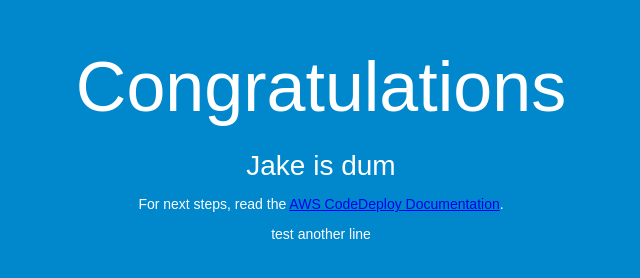
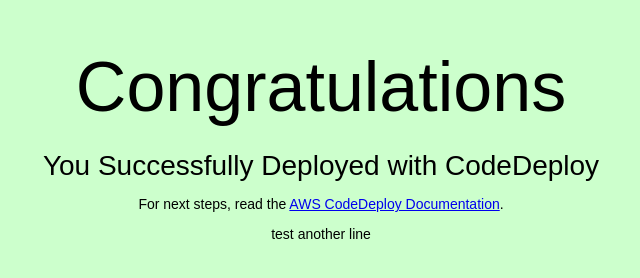
Before and after one commit to benhagg/Ch8-lab, a plain HTML site: page index.html in a window 1280 px wide. Shown: the whole page, without its empty margins (319-959 px from the left). Drawn offline with Linux system fonts and the light colour scheme.

Commit message:
update colors

```diff
--- a/index.html
+++ b/index.html
@@ -5,8 +5,8 @@
   <title>Sample Deployment</title>
   <style>
     body {
-      color: #ffffff;
-      background-color: #0188cc;
+      color: #00000;
+      background-color: #CCFFCC;
       font-family: Arial, sans-serif;
       font-size: 14px;
     }
@@ -27,7 +27,7 @@
 <body>
   <div align="center">
     <h1>Congratulations</h1>
-    <h2>Jake is dum</h2>
+    <h2>You Successfully Deployed with CodeDeploy</h2>
     <p>For next steps, read the <a href="http://aws.amazon.com/documentation/codedeploy">AWS CodeDeploy Documentation</a>.</p><p>test another line</p>
   </div>
 </body>
```
